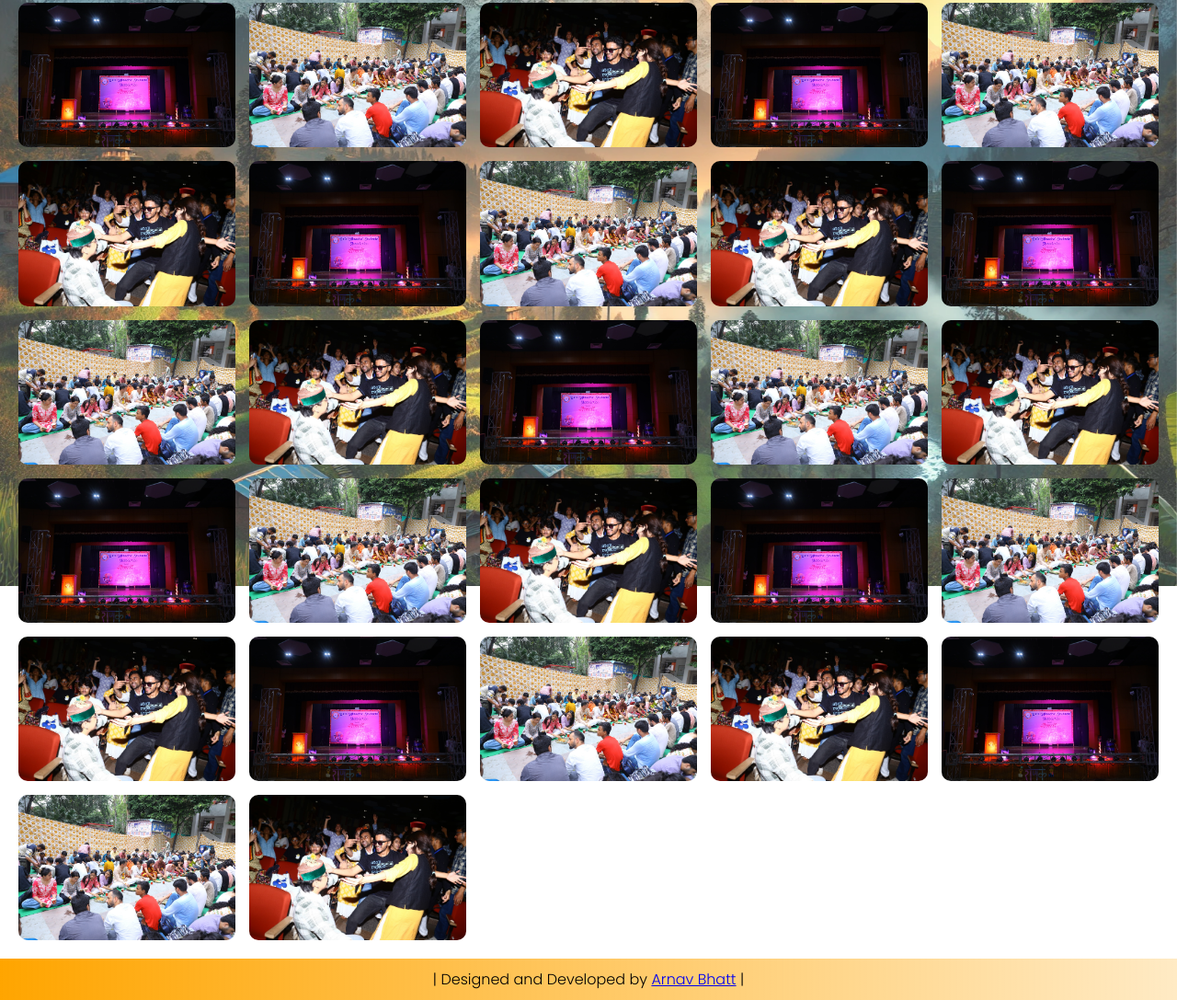
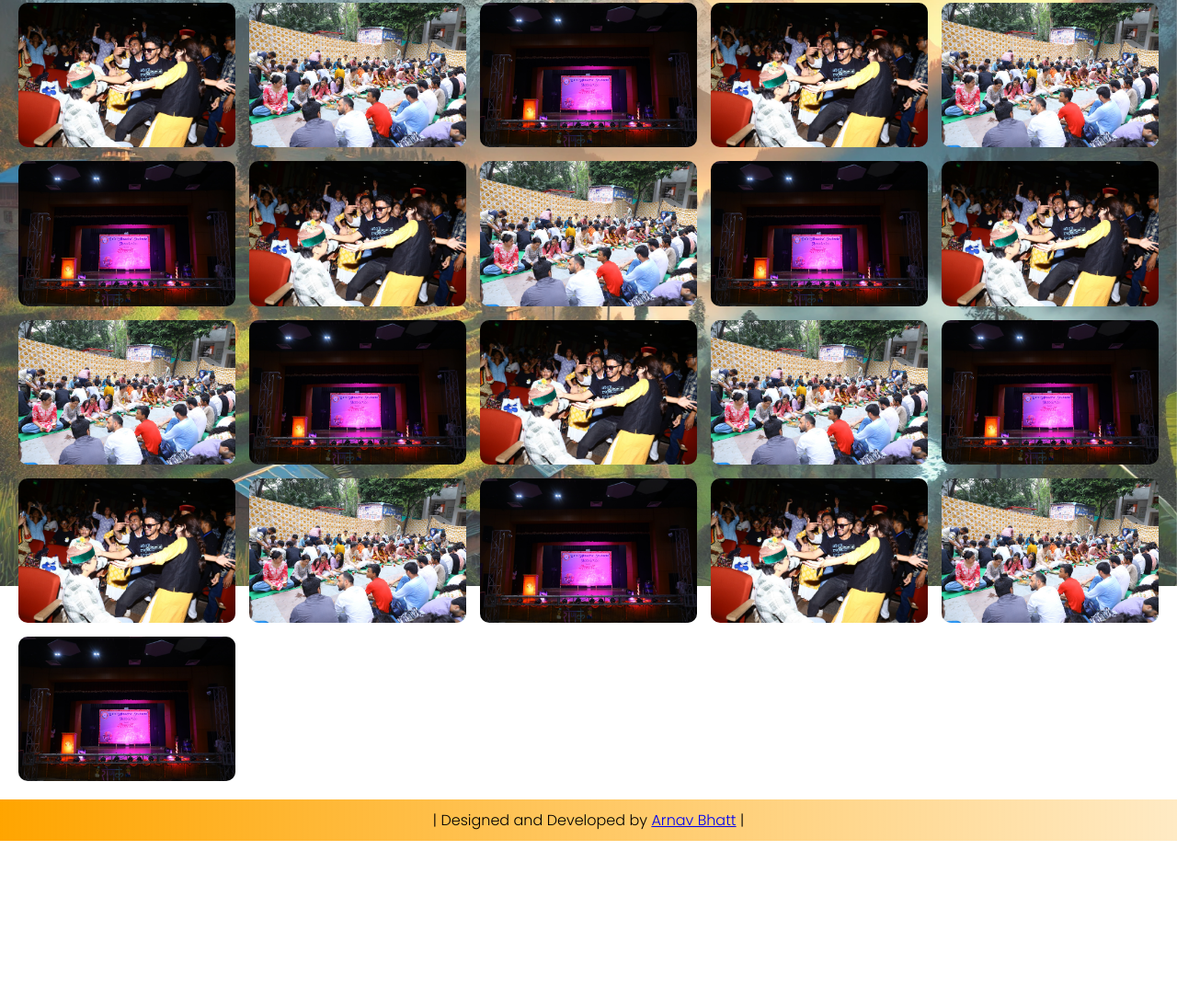
Before and after one commit to kumararnav0/DHSA-web, a plain HTML site: page gallery.html in a window 1280 px wide. Shown: the part 163-1250 px from the top of the page at 92% size. After the commit the page ends 1077 px from the top, so only its background shows below. Drawn offline with Linux system fonts and the light colour scheme; a web font is replaced by a local one.

Commit message:
updated website with new features

```diff
--- a/gallery.html
+++ b/gallery.html
@@ -33,89 +33,70 @@
     <div class="gallery-container">
         <div class="gallery-grid">
             <div class="gallery-item">
-                <img src="bg1.JPG" alt="Image 1">
+                <img src="images/1.JPG" alt="Image 1">
             </div>
             <div class="gallery-item">
-                <img src="bg2.JPG" alt="Image 2">
+                <img src="images/2.JPG" alt="Image 2">
             </div>
             <div class="gallery-item">
-                <img src="bg3.JPG" alt="Image 3">
+                <img src="images/3.JPG" alt="Image 3">
+            </div>
+            <div class="gallery-item">
+                <img src="images/1.JPG" alt="Image 1">
+            </div>
+            <div class="gallery-item">
+                <img src="images/2.JPG" alt="Image 2">
+            </div>
+            <div class="gallery-item">
+                <img src="images/3.JPG" alt="Image 3">
+            </div>
+            <div class="gallery-item">
+                <img src="images/1.JPG" alt="Image 1">
+            </div>
+            <div class="gallery-item">
+                <img src="images/2.JPG" alt="Image 2">
+            </div>
+            <div class="gallery-item">
+                <img src="images/3.JPG" alt="Image 3">
+            </div>
+            <div class="gallery-item">
+                <img src="images/1.JPG" alt="Image 1">
+            </div>
+            <div class="gallery-item">
+                <img src="images/2.JPG" alt="Image 2">
+            </div>
+            <div class="gallery-item">
+                <img src="images/3.JPG" alt="Image 3">
+            </div>
+            <div class="gallery-item">
+                <img src="images/1.JPG" alt="Image 1">
+            </div>
+            <div class="gallery-item">
+                <img src="images/2.JPG" alt="Image 2">
+            </div>
+            <div class="gallery-item">
+                <img src="images/3.JPG" alt="Image 3">
+            </div>
+            <div class="gallery-item">
+                <img src="images/1.JPG" alt="Image 1">
+            </div>
+            <div class="gallery-item">
+                <img src="images/2.JPG" alt="Image 2">
+            </div>
+            <div class="gallery-item">
+                <img src="images/3.JPG" alt="Image 3">
+            </div>
+            <div class="gallery-item">
+                <img src="images/1.JPG" alt="Image 1">
+            </div>
+            <div class="gallery-item">
+                <img src="images/2.JPG" alt="Image 2">
+            </div>
+            <div class="gallery-item">
+                <img src="images/3.JPG" alt="Image 3">
             </div>
 
-             <div class="gallery-item">
-                <img src="bg1.JPG" alt="Image 1">
-            </div>
-            <div class="gallery-item">
-                <img src="bg2.JPG" alt="Image 2">
-            </div>
-            <div class="gallery-item">
-                <img src="bg3.JPG" alt="Image 3">
-            </div>
-            <div class="gallery-item">
-                <img src="bg1.JPG" alt="Image 1">
-            </div>
-            <div class="gallery-item">
-                <img src="bg2.JPG" alt="Image 2">
-            </div>
-            <div class="gallery-item">
-                <img src="bg3.JPG" alt="Image 3">
-            </div>
-            <div class="gallery-item">
-                <img src="bg1.JPG" alt="Image 1">
-            </div>
-            <div class="gallery-item">
-                <img src="bg2.JPG" alt="Image 2">
-            </div>
-            <div class="gallery-item">
-                <img src="bg3.JPG" alt="Image 3">
-            </div>
 
-             <div class="gallery-item">
-                <img src="bg1.JPG" alt="Image 1">
-            </div>
-            <div class="gallery-item">
-                <img src="bg2.JPG" alt="Image 2">
-            </div>
-            <div class="gallery-item">
-                <img src="bg3.JPG" alt="Image 3">
-            </div>
-            <div class="gallery-item">
-                <img src="bg1.JPG" alt="Image 1">
-            </div>
-            <div class="gallery-item">
-                <img src="bg2.JPG" alt="Image 2">
-            </div>
-            <div class="gallery-item">
-                <img src="bg3.JPG" alt="Image 3">
-            </div>
-            <div class="gallery-item">
-                <img src="bg1.JPG" alt="Image 1">
-            </div>
-            <div class="gallery-item">
-                <img src="bg2.JPG" alt="Image 2">
-            </div>
-            <div class="gallery-item">
-                <img src="bg3.JPG" alt="Image 3">
-            </div>
-
-             <div class="gallery-item">
-                <img src="bg1.JPG" alt="Image 1">
-            </div>
-            <div class="gallery-item">
-                <img src="bg2.JPG" alt="Image 2">
-            </div>
-            <div class="gallery-item">
-                <img src="bg3.JPG" alt="Image 3">
-            </div>
-            <div class="gallery-item">
-                <img src="bg1.JPG" alt="Image 1">
-            </div>
-            <div class="gallery-item">
-                <img src="bg2.JPG" alt="Image 2">
-            </div>
-            <div class="gallery-item">
-                <img src="bg3.JPG" alt="Image 3">
-            </div>
 
 
 
```
Also changed, not shown: magazine.html (+1 -1 lines), images/1.JPG (renamed from bg3.JPG), images/2.JPG (renamed from bg2.JPG), images/3.JPG (renamed from bg1.JPG).
